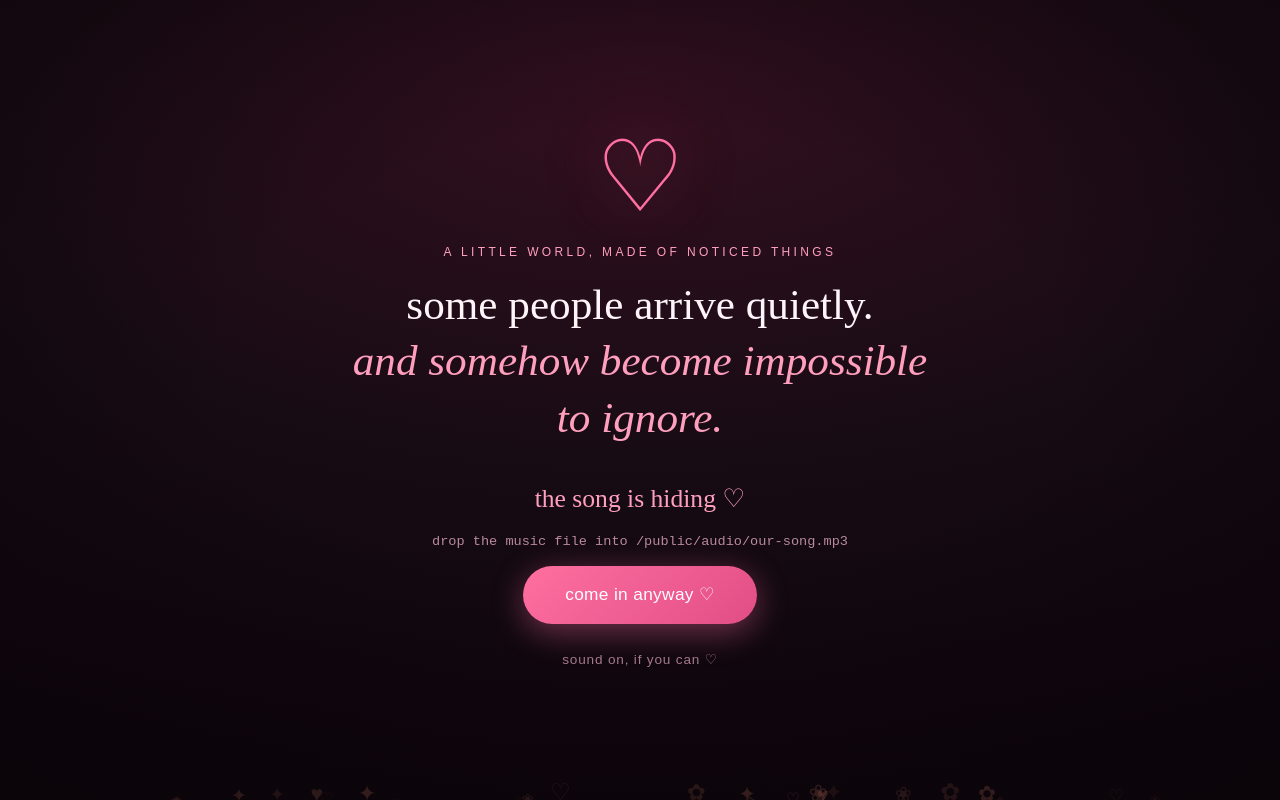
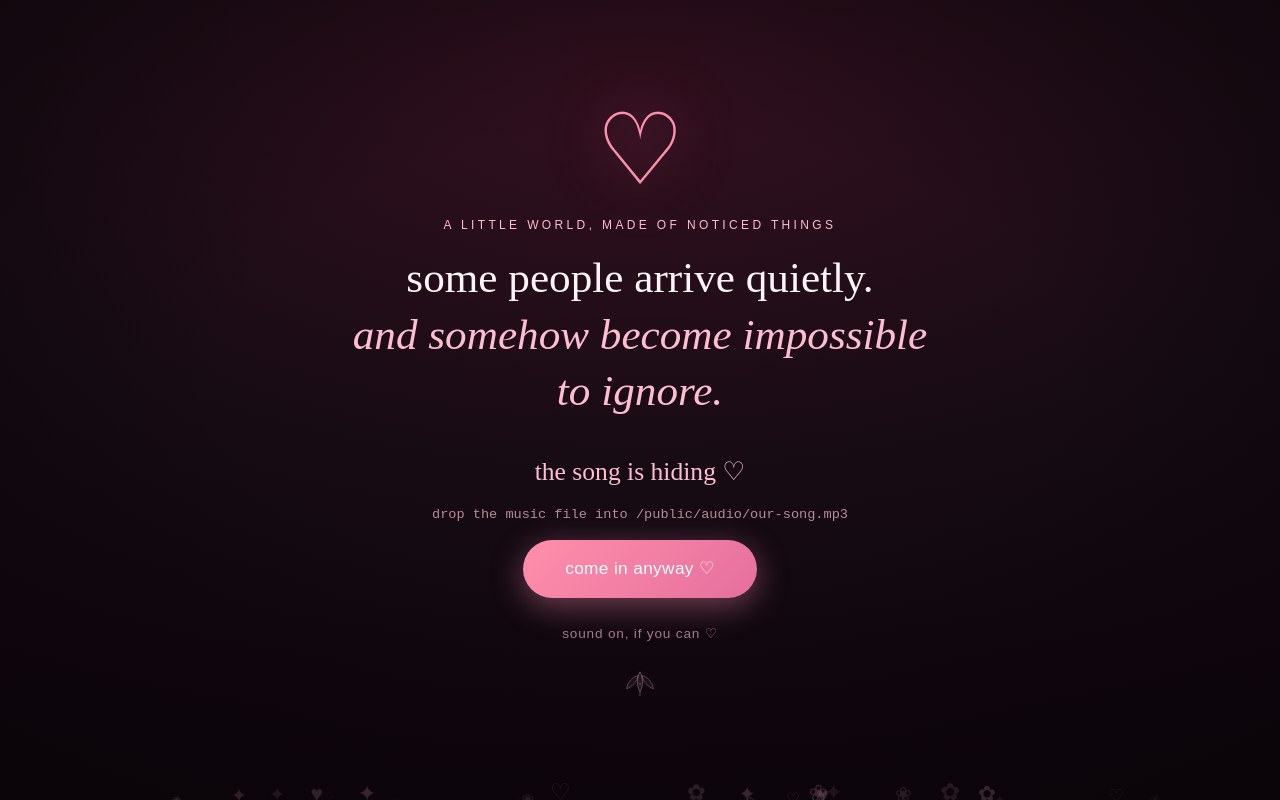
Before and after one commit to kushagra31-coder/her, a React (Vite) app in the folder app/: page / in a window 1280 px wide. Built offline with nearby package versions, Linux system fonts and the light colour scheme.

Commit message:
baby pink theme + lilies everywhere: palette shift, 4 lily dividers, petals in hero/confession/final, lily bloom on opening

```diff
--- a/app/src/App.tsx
+++ b/app/src/App.tsx
@@ -42,9 +42,11 @@ export default function App() {
             <Nav />
             <HeroSection />
             <WhyYouSection />
+            <LilyDivider />
             <GallerySection />
             <MindSection />
             <FamiliarSection />
+            <LilyDivider />
             <CinemaSection />
             <ChildhoodSection />
             <LetterSection />
--- a/app/src/components/ConfessionSection.tsx
+++ b/app/src/components/ConfessionSection.tsx
@@ -6,6 +6,7 @@ import { useState } from 'react';
 import { AnimatePresence, motion } from 'framer-motion';
 import { CONFESSION_LINES } from '../data/content';
 import { Reveal } from './ui';
+import { FloatingLilyPetals } from './Particles';
 
 const DRIFT_HEARTS = [0, 1, 2, 3, 4, 5, 6, 7];
 
@@ -14,6 +15,7 @@ export function ConfessionSection() {
 
   return (
     <section id="confession" className="confession theme-burgundy">
+      <FloatingLilyPetals count={8} />
       <div className="section-pad confession-inner">
         {!revealed ? (
           <Reveal className="confession-gate">
--- a/app/src/components/HeroSection.tsx
+++ b/app/src/components/HeroSection.tsx
@@ -6,6 +6,7 @@ import { useRef } from 'react';
 import { motion, useScroll, useTransform } from 'framer-motion';
 import { PHOTOS } from '../data/content';
 import { FocalImg, Reveal } from './ui';
+import { FloatingLilyPetals } from './Particles';
 
 const HERO = PHOTOS[1]; // photo_02 — the calm direct gaze
 
@@ -23,6 +24,7 @@ export function HeroSection() {
         <img src={HERO.src} alt="" loading="eager" fetchPriority="high" draggable={false} />
         <div className="hero-bg-veil" />
       </motion.div>
+      <FloatingLilyPetals count={8} />
 
       {/* decorative hearts — margins only, never over her face */}
       <div className="hero-hearts" aria-hidden="true">
--- a/app/src/components/OpeningScreen.tsx
+++ b/app/src/components/OpeningScreen.tsx
@@ -6,7 +6,7 @@
 import { useState } from 'react';
 import { AnimatePresence, motion } from 'framer-motion';
 import { useMusic } from '../audio/music';
-import { FloatingHearts } from './Particles';
+import { FloatingHearts, LilyBloom } from './Particles';
 
 interface OpeningScreenProps {
   onOpen: () => void;
@@ -111,6 +111,7 @@ export function OpeningScreen({ onOpen }: OpeningScreenProps) {
         </AnimatePresence>
 
         <p className="opening-hint">sound on, if you can ♡</p>
+        <div className="opening-lily" aria-hidden="true"><LilyBloom size={40} /></div>
       </motion.div>
     </motion.div>
   );
--- a/app/src/components/Particles.tsx
+++ b/app/src/components/Particles.tsx
@@ -17,7 +17,7 @@ export function HeartCursorTrail() {
       heart.style.left = `${e.clientX - 6}px`;
       heart.style.top = `${e.clientY - 6}px`;
       heart.textContent = ['♡', '♥', '✦', '✿'][Math.floor(Math.random() * 4)];
-      heart.style.color = ['#d9806a', '#c9a84c', '#8b2635', '#f0dcd4'][Math.floor(Math.random() * 4)];
+      heart.style.color = ['#f0a8c4', '#c9a84c', '#8b2635', '#f0dcd4'][Math.floor(Math.random() * 4)];
       document.body.appendChild(heart);
       setTimeout(() => heart.remove(), 1200);
     };
@@ -52,7 +52,7 @@ export function FloatingHearts({ count = 8 }: { count?: number }) {
             bottom: '-10px',
             fontSize: h.size,
             opacity: h.opacity,
-            color: '#d9806a',
+            color: '#f0a8c4',
             animation: `floatHeart ${h.duration} ${h.delay} infinite linear`,
           }}
         >
@@ -79,6 +79,22 @@ export function Sparkle({ style }: { style?: React.CSSProperties }) {
         ...style,
       }}
     />
+  );
+}
+
+// Standalone lily bloom — a small lily for inline accents
+export function LilyBloom({ size = 44 }: { size?: number }) {
+  return (
+    <svg className="lily-bloom" viewBox="0 0 64 44" fill="none" width={size} aria-hidden="true">
+      <path d="M32 3 C 26.5 13, 26.5 25, 32 35 C 37.5 25, 37.5 13, 32 3 Z"
+        stroke="var(--gold)" strokeWidth="1.6" fill="rgba(255,189,210,0.12)" />
+      <path d="M29 9 C 20 11, 12.5 18.5, 10.5 30 C 20 26.5, 27 19, 29 9 Z"
+        stroke="var(--gold)" strokeWidth="1.4" fill="rgba(255,189,210,0.08)" />
+      <path d="M35 9 C 44 11, 51.5 18.5, 53.5 30 C 44 26.5, 37 19, 35 9 Z"
+        stroke="var(--gold)" strokeWidth="1.4" fill="rgba(255,189,210,0.08)" />
+      <path d="M32 35 L32 41" stroke="var(--gold)" strokeWidth="1.6" strokeLinecap="round" />
+      <circle cx="32" cy="22" r="1.6" fill="var(--gold)" opacity="0.85" />
+    </svg>
   );
 }
 
@@ -164,7 +180,7 @@ export function ConfettiBurst({ active }: { active: boolean }) {
     id: i,
     left: `${Math.random() * 100}%`,
     delay: `${Math.random() * 1.5}s`,
-    color: ['#d9806a', '#c9a84c', '#8b2635', '#f0dcd4', '#ffffff'][Math.floor(Math.random() * 5)],
+    color: ['#f0a8c4', '#c9a84c', '#8b2635', '#f0dcd4', '#ffffff'][Math.floor(Math.random() * 5)],
     char: ['✦', '♡', '✿', '·', '★'][Math.floor(Math.random() * 5)],
   }));
 
--- a/app/src/index.css
+++ b/app/src/index.css
@@ -6,15 +6,15 @@
 :root {
   --soft-1: #FFF4F7;
   --soft-2: #FADCE7;
-  --soft-3: #EFB4C8;
+  --soft-3: #F6BDD3;
   --cream: #FFF9F3;
   --cine-1: #160B13;
   --cine-2: #29101D;
   --cine-3: #4A182C;
-  --rose: #FF6F9F;
-  --rose-soft: #FF9FBD;
-  --rose-pale: #FFD2E1;
-  --gold: rgba(201, 168, 76, 0.35);
+  --rose: #FF8FAB;
+  --rose-soft: #FFBDD2;
+  --rose-pale: #FFE0E9;
+  --gold: rgba(255, 183, 205, 0.45);
   --ink: #3d1524;
   --ink-soft: #7a4a5e;
 }
@@ -87,7 +87,7 @@ section { position: relative; transition: background 0.8s ease; }
 .opening-inner { position: relative; text-align: center; padding: 0 24px; max-width: 640px; }
 .opening-heart {
   font-size: clamp(4rem, 12vw, 6rem); color: var(--rose);
-  text-shadow: 0 0 60px rgba(255, 111, 159, 0.65), 0 0 140px rgba(255, 111, 159, 0.3);
+  text-shadow: 0 0 60px rgba(255, 143, 178, 0.65), 0 0 140px rgba(255, 143, 178, 0.3);
   margin-bottom: 18px; line-height: 1;
 }
 .opening-kicker { letter-spacing: 0.28em; text-transform: uppercase; font-size: 0.75rem; color: var(--rose-soft); margin-bottom: 16px; }
@@ -97,13 +97,13 @@ section { position: relative; transition: background 0.8s ease; }
 }
 .opening-title-accent { color: var(--rose-soft); font-style: italic; }
 .opening-cta {
-  background: linear-gradient(135deg, var(--rose), #e14e86); color: #fff; border: none;
+  background: linear-gradient(135deg, var(--rose), #e56f9d); color: #fff; border: none;
   font-size: 1.08rem; font-weight: 500; letter-spacing: 0.02em;
   padding: 16px 42px; border-radius: 999px;
-  box-shadow: 0 8px 32px rgba(255, 111, 159, 0.4);
+  box-shadow: 0 8px 32px rgba(255, 143, 178, 0.4);
   transition: transform 0.25s ease, box-shadow 0.25s ease;
 }
-.opening-cta:hover { transform: translateY(-2px); box-shadow: 0 12px 40px rgba(255, 111, 159, 0.55); }
+.opening-cta:hover { transform: translateY(-2px); box-shadow: 0 12px 40px rgba(255, 143, 178, 0.55); }
 .opening-cta:disabled { opacity: 0.7; }
 .opening-fallback { display: flex; flex-direction: column; align-items: center; gap: 14px; }
 .opening-error { font-family: 'Cormorant Garamond', serif; font-size: 1.6rem; color: var(--rose-soft); }
@@ -117,7 +117,7 @@ section { position: relative; transition: background 0.8s ease; }
   display: flex; align-items: center; justify-content: space-between;
   padding: 12px 20px;
   background: rgba(22, 11, 19, 0.55); backdrop-filter: blur(14px); -webkit-backdrop-filter: blur(14px);
-  border-bottom: 1px solid rgba(255, 111, 159, 0.12);
+  border-bottom: 1px solid rgba(255, 143, 178, 0.12);
 }
 .nav-heart {
   background: none; border: none; color: var(--rose-soft); font-size: 1.15rem; opacity: 0.55;
@@ -129,7 +129,7 @@ section { position: relative; transition: background 0.8s ease; }
   color: #e9c4d2; text-decoration: none; font-size: 0.82rem; letter-spacing: 0.04em;
   padding: 8px 10px; border-radius: 999px; transition: background 0.25s, color 0.25s;
 }
-.nav-link:hover { background: rgba(255, 111, 159, 0.14); color: #fff; }
+.nav-link:hover { background: rgba(255, 143, 178, 0.14); color: #fff; }
 @media (max-width: 640px) {
   .nav-link { font-size: 0.72rem; padding: 8px 7px; }
   .nav-links a:nth-child(n+5) { display: none; }
@@ -149,7 +149,7 @@ section { position: relative; transition: background 0.8s ease; }
 .hero-portrait { position: relative; width: min(74vw, 360px); margin-bottom: 8px; }
 .hero-glow {
   position: absolute; inset: -18px; border-radius: 40px; z-index: 0;
-  background: radial-gradient(60% 60% at 50% 40%, rgba(255, 111, 159, 0.35), transparent 70%);
+  background: radial-gradient(60% 60% at 50% 40%, rgba(255, 143, 178, 0.35), transparent 70%);
   filter: blur(24px);
 }
 .hero-img {
@@ -170,7 +170,7 @@ section { position: relative; transition: background 0.8s ease; }
 .whyyou-float { position: absolute; inset: 0; pointer-events: none; z-index: 0; }
 .whyyou .section-pad { position: relative; z-index: 1; }
 .whyyou-float-heart {
-  position: absolute; bottom: -48px; color: rgba(255, 111, 159, 0.28);
+  position: absolute; bottom: -48px; color: rgba(255, 143, 178, 0.28);
   animation: whyyou-drift 14s linear infinite;
 }
 @keyframes whyyou-drift {
@@ -193,12 +193,12 @@ section { position: relative; transition: background 0.8s ease; }
   transition: border-color 0.3s, background 0.3s;
   box-shadow: 0 14px 34px rgba(0, 0, 0, 0.35);
 }
-.whyyou-card:hover { border-color: rgba(255, 111, 159, 0.45); background: rgba(255, 111, 159, 0.07); }
+.whyyou-card:hover { border-color: rgba(255, 143, 178, 0.45); background: rgba(255, 143, 178, 0.07); }
 .whyyou-card::before { content: ''; position: absolute; top: 0; left: 24px; right: 24px; height: 1px; background: linear-gradient(90deg, transparent, var(--gold), transparent); }
 .whyyou-num {
   display: inline-block; transform: rotate(-7deg);
   border: 1.5px dashed rgba(255, 159, 189, 0.55); border-radius: 999px; padding: 3px 12px;
-  background: rgba(255, 111, 159, 0.08);
+  background: rgba(255, 143, 178, 0.08);
   font-family: 'Cormorant Garamond', serif; color: var(--rose-soft); font-size: 0.95rem; letter-spacing: 0.1em;
 }
 .whyyou-card:hover .whyyou-num { animation: whyyou-wiggle 0.55s ease; }
@@ -209,10 +209,10 @@ section { position: relative; transition: background 0.8s ease; }
 }
 .whyyou-sticker-heart {
   position: absolute; right: 14px; bottom: 10px;
-  color: rgba(255, 111, 159, 0.35); font-size: 1.3rem;
+  color: rgba(255, 143, 178, 0.35); font-size: 1.3rem;
   transform: rotate(12deg); transition: transform 0.3s, color 0.3s;
 }
-.whyyou-card:hover .whyyou-sticker-heart { transform: rotate(-10deg) scale(1.35); color: rgba(255, 111, 159, 0.85); }
+.whyyou-card:hover .whyyou-sticker-heart { transform: rotate(-10deg) scale(1.35); color: rgba(255, 143, 178, 0.85); }
 .whyyou-card h3 { font-family: 'Cormorant Garamond', serif; font-size: 1.45rem; font-weight: 600; margin: 8px 0 10px; color: #ffe9f1; }
 .whyyou-card p { color: #d9aebd; line-height: 1.65; font-weight: 300; font-size: 0.98rem; white-space: pre-line; }
 .whyyou-close { text-align: center; margin-top: 70px; }
@@ -220,7 +220,7 @@ section { position: relative; transition: background 0.8s ease; }
 .whyyou-yeah-sticker {
   display: inline-block; transform: rotate(-2.5deg);
   border: 2px dashed rgba(255, 159, 189, 0.5); border-radius: 14px; padding: 6px 24px;
-  background: rgba(255, 111, 159, 0.07);
+  background: rgba(255, 143, 178, 0.07);
 }
 .whyyou-problem { font-family: 'Dancing Script', cursive; font-size: 2rem; color: var(--rose-soft); margin-top: 6px; }
 @media (max-width: 860px) { .whyyou-grid { grid-template-columns: repeat(2, 1fr); } }
@@ -240,7 +240,7 @@ section { position: relative; transition: background 0.8s ease; }
 .familiar-mist {
   position: absolute; inset: 0; pointer-events: none;
   background:
-    radial-gradient(40% 30% at 20% 30%, rgba(255, 111, 159, 0.14), transparent 70%),
+    radial-gradient(40% 30% at 20% 30%, rgba(255, 143, 178, 0.14), transparent 70%),
     radial-gradient(45% 35% at 80% 65%, rgba(255, 210, 225, 0.1), transparent 70%);
   filter: blur(10px);
 }
@@ -358,7 +358,7 @@ section { position: relative; transition: background 0.8s ease; }
   border: 1px solid rgba(255, 210, 225, 0.4);
   transition: transform 0.25s, background 0.25s;
 }
-.cinema-card:hover .cinema-play { transform: scale(1.12); background: rgba(255, 111, 159, 0.75); }
+.cinema-card:hover .cinema-play { transform: scale(1.12); background: rgba(255, 143, 178, 0.75); }
 .cinema-duration {
   position: absolute; bottom: 8px; right: 8px; font-size: 0.72rem; font-weight: 500;
   background: rgba(13, 5, 12, 0.75); color: #ffd9e6; padding: 3px 8px; border-radius: 999px;
@@ -429,7 +429,7 @@ section { position: relative; transition: background 0.8s ease; }
   background: repeating-linear-gradient(180deg, transparent 0 14px, #ecd9e1 14px 15px); }
 .env-body { position: absolute; inset: 0; z-index: 4; display: flex; flex-direction: column; align-items: center; justify-content: flex-end; padding-bottom: 12%; pointer-events: none; }
 .env-for { font-family: 'Dancing Script', cursive; font-size: clamp(1.8rem, 6vw, 2.6rem); color: #ffe3ec; text-shadow: 0 2px 12px rgba(0,0,0,0.3); }
-.env-seal { margin-top: 10px; width: 52px; height: 52px; border-radius: 50%; background: radial-gradient(circle at 35% 30%, #ff9fbd, #e14e86);
+.env-seal { margin-top: 10px; width: 52px; height: 52px; border-radius: 50%; background: radial-gradient(circle at 35% 30%, #ff9fbd, #e56f9d);
   display: flex; align-items: center; justify-content: center; color: #fff; font-size: 1.3rem;
   box-shadow: 0 4px 14px rgba(0,0,0,0.3); }
 
@@ -449,11 +449,11 @@ section { position: relative; transition: background 0.8s ease; }
 .confession-gate { text-align: center; }
 .confession-kicker { font-family: 'Dancing Script', cursive; font-size: 1.6rem; color: var(--rose-soft); margin-bottom: 22px; }
 .confession-btn {
-  background: rgba(255, 111, 159, 0.1); border: 1px solid rgba(255, 111, 159, 0.4); color: #ffe3ec;
+  background: rgba(255, 143, 178, 0.1); border: 1px solid rgba(255, 143, 178, 0.4); color: #ffe3ec;
   font-family: 'Cormorant Garamond', serif; font-size: clamp(1.2rem, 3.6vw, 1.7rem); font-style: italic;
   padding: 20px 44px; border-radius: 999px; transition: background 0.3s, transform 0.3s;
 }
-.confession-btn:hover { background: rgba(255, 111, 159, 0.22); transform: scale(1.03); }
+.confession-btn:hover { background: rgba(255, 143, 178, 0.22); transform: scale(1.03); }
 .confession-hint { margin-top: 18px; color: #a5788a; font-size: 0.9rem; }
 .confession-reveal { position: relative; width: 100%; display: flex; justify-content: center; padding: 60px 0; }
 .confession-darken { position: absolute; inset: -110px -24px; background: rgba(8, 2, 6, 0.72); border-radius: 24px; pointer-events: none; }
@@ -470,7 +470,7 @@ section { position: relative; transition: background 0.8s ease; }
 .final-inner { position: relative; text-align: center; display: flex; flex-direction: column; align-items: center; }
 .final-heart {
   background: none; border: none; font-size: clamp(3.4rem, 10vw, 5rem); color: var(--rose); line-height: 1;
-  text-shadow: 0 0 50px rgba(255, 111, 159, 0.7), 0 0 120px rgba(255, 111, 159, 0.35);
+  text-shadow: 0 0 50px rgba(255, 143, 178, 0.7), 0 0 120px rgba(255, 143, 178, 0.35);
   margin-bottom: 6px; touch-action: none; user-select: none; -webkit-user-select: none;
 }
 .final-heart.charging { color: #ff8fb5; }
@@ -485,11 +485,11 @@ section { position: relative; transition: background 0.8s ease; }
 .final-keep { font-family: 'Dancing Script', cursive; font-size: clamp(1.6rem, 4.6vw, 2.3rem); color: var(--rose-soft); margin-top: 30px; }
 .final-sign { margin-top: 26px; color: #a5788a; font-style: italic; font-size: 1rem; }
 .final-more {
-  margin-top: 54px; background: linear-gradient(135deg, var(--rose), #e14e86); color: #fff; border: none;
+  margin-top: 54px; background: linear-gradient(135deg, var(--rose), #e56f9d); color: #fff; border: none;
   font-size: 1.02rem; padding: 15px 40px; border-radius: 999px;
-  box-shadow: 0 8px 32px rgba(255, 111, 159, 0.4); transition: transform 0.25s, box-shadow 0.25s;
+  box-shadow: 0 8px 32px rgba(255, 143, 178, 0.4); transition: transform 0.25s, box-shadow 0.25s;
 }
-.final-more:hover { transform: translateY(-2px); box-shadow: 0 12px 40px rgba(255, 111, 159, 0.55); }
+.final-more:hover { transform: translateY(-2px); box-shadow: 0 12px 40px rgba(255, 143, 178, 0.55); }
 
 /* ═══ music player ═══ */
 .music-player { position: fixed; right: 18px; bottom: 18px; z-index: 70; display: flex; flex-direction: column; align-items: flex-end; gap: 12px; }
@@ -501,7 +501,7 @@ section { position: relative; transition: background 0.8s ease; }
   padding: 10px 16px 10px 14px; border-radius: 999px; font-size: 0.86rem;
   box-shadow: 0 10px 30px rgba(0, 0, 0, 0.4); transition: transform 0.25s, border-color 0.25s;
 }
-.player-pill:hover { transform: translateY(-2px); border-color: rgba(255, 111, 159, 0.6); }
+.player-pill:hover { transform: translateY(-2px); border-color: rgba(255, 143, 178, 0.6); }
 .pill-label { white-space: nowrap; }
 .pill-icon { display: flex; color: var(--rose-soft); }
 .pill-eq { display: flex; align-items: flex-end; gap: 2.5px; height: 14px; }
@@ -540,7 +540,7 @@ section { position: relative; transition: background 0.8s ease; }
 .player-controls { display: flex; align-items: center; justify-content: center; gap: 18px; margin-bottom: 12px; }
 .player-controls button { background: none; border: none; color: #ffd9e6; padding: 8px; display: flex; transition: transform 0.2s, color 0.2s; }
 .player-controls button:hover { transform: scale(1.12); color: #fff; }
-.player-play { background: linear-gradient(135deg, var(--rose), #e14e86) !important; border-radius: 50%; width: 52px; height: 52px; align-items: center; justify-content: center; box-shadow: 0 6px 20px rgba(255,111,159,0.5); }
+.player-play { background: linear-gradient(135deg, var(--rose), #e56f9d) !important; border-radius: 50%; width: 52px; height: 52px; align-items: center; justify-content: center; box-shadow: 0 6px 20px rgba(255,111,159,0.5); }
 
 .player-volume { display: flex; align-items: center; gap: 10px; color: #c08aa0; }
 .player-volume input[type='range'] { flex: 1; accent-color: var(--rose); height: 4px; }
@@ -549,7 +549,7 @@ section { position: relative; transition: background 0.8s ease; }
 .player-error-main { font-family: 'Cormorant Garamond', serif; font-size: 1.4rem; color: var(--rose-soft); margin-bottom: 8px; }
 .player-error-sub { font-size: 0.78rem; color: #a5788a; font-family: monospace; }
 .player-tap {
-  display: block; width: 100%; background: linear-gradient(135deg, var(--rose), #e14e86); color: #fff; border: none;
+  display: block; width: 100%; background: linear-gradient(135deg, var(--rose), #e56f9d); color: #fff; border: none;
   font-size: 1rem; padding: 14px; border-radius: 14px; margin: 8px 0;
 }
 
@@ -628,7 +628,7 @@ section { position: relative; transition: background 0.8s ease; }
 .lily-gift-frame {
   display: inline-block; border-radius: 22px; overflow: hidden;
   border: 1px solid rgba(255, 159, 189, 0.22);
-  box-shadow: 0 24px 60px rgba(0, 0, 0, 0.5), 0 0 44px rgba(255, 111, 159, 0.10);
+  box-shadow: 0 24px 60px rgba(0, 0, 0, 0.5), 0 0 44px rgba(255, 143, 178, 0.10);
   transform: rotate(-1.2deg);
 }
 .lily-gift-frame img { display: block; width: min(78vw, 340px); height: auto; }
@@ -636,3 +636,6 @@ section { position: relative; transition: background 0.8s ease; }
   margin-top: 16px; font-family: 'Dancing Script', cursive;
   font-size: 1.25rem; color: var(--rose-soft);
 }
+
+.lily-bloom { opacity: 0.9; }
+.opening-lily { margin-top: 26px; display: flex; justify-content: center; opacity: 0.85; }
```
